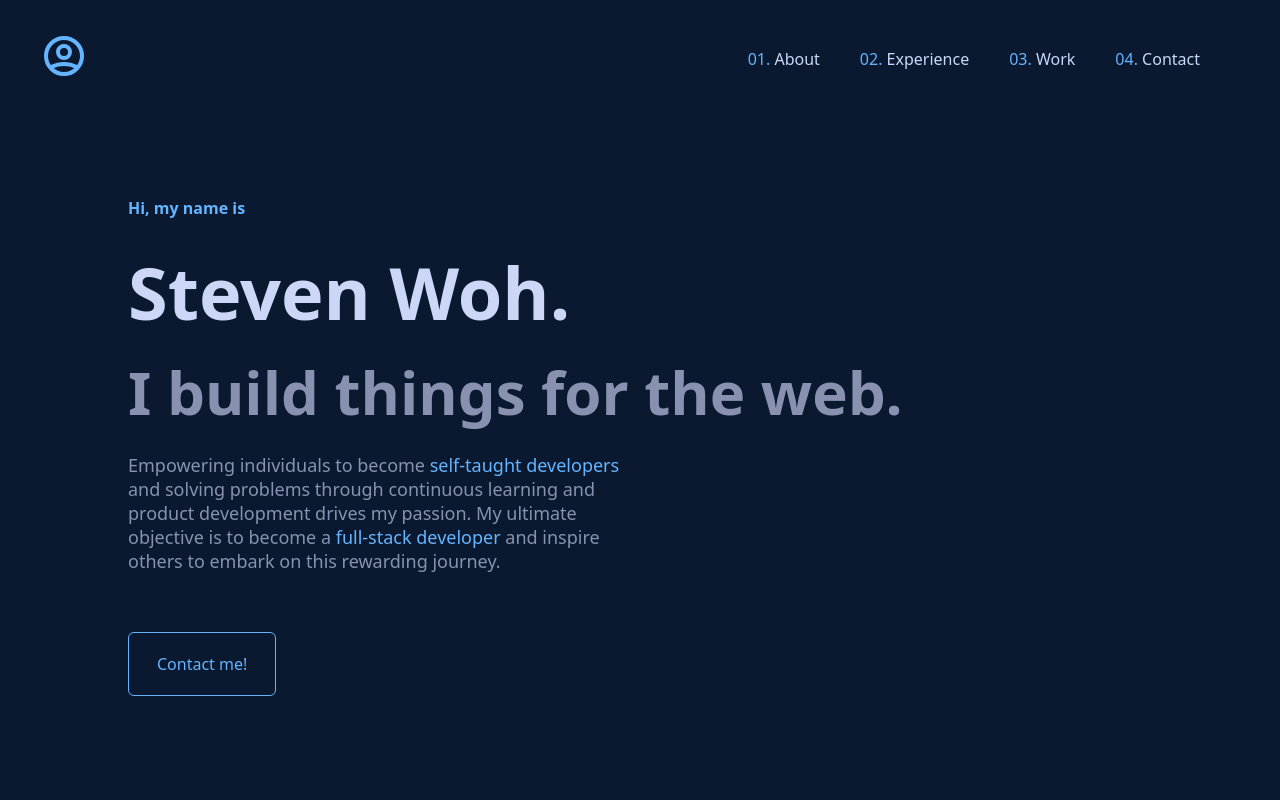
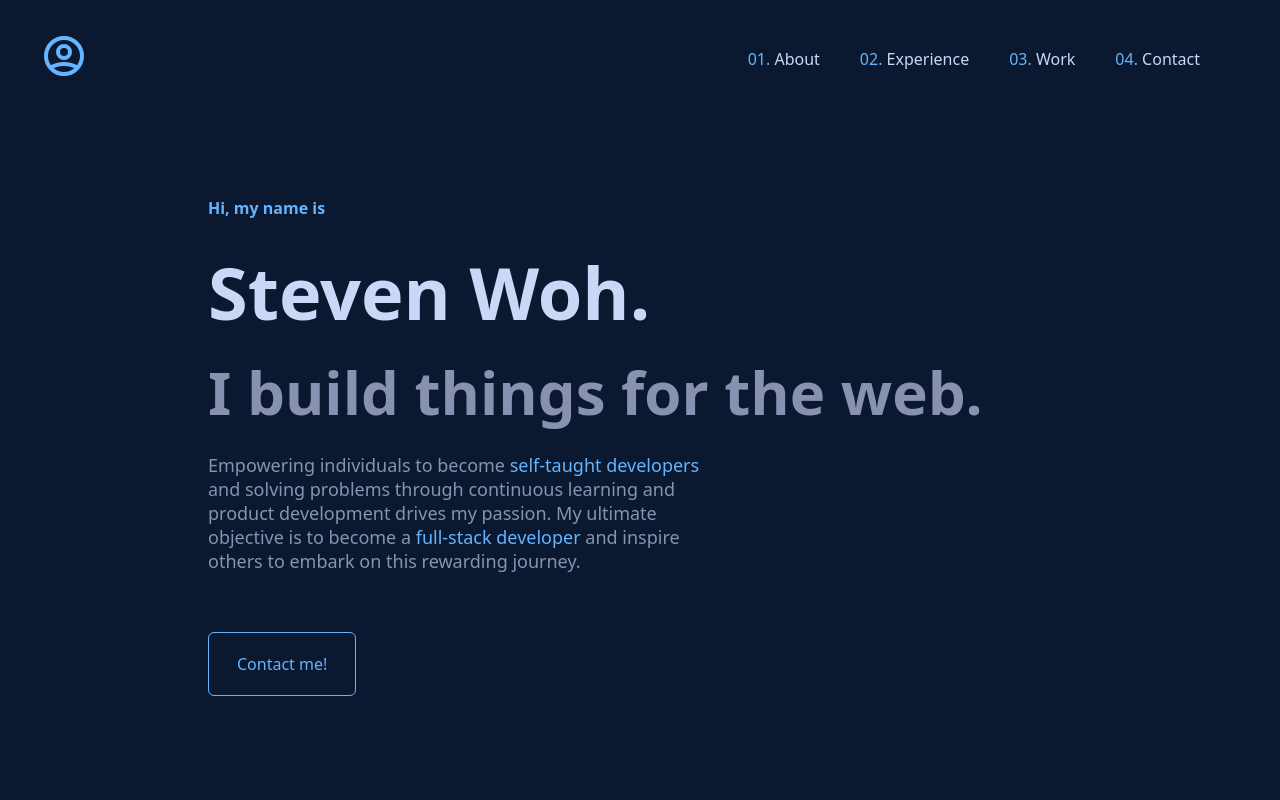
Before and after one commit to YQWOH/portfolio, a Vue app: page / in a window 1280 px wide. Shown: the top 800 px of the page. Built offline with nearby package versions, Linux system fonts and the light colour scheme.

Commit message:
Update Home.vue

```diff
--- a/src/components/Home.vue
+++ b/src/components/Home.vue
@@ -26,6 +26,8 @@
     flex-direction: column;
     height: 100vh;
     padding-top: 5rem;
+    padding-left: 5rem;
+    padding-right: 5rem;
 }
 
 .home__title {
```
